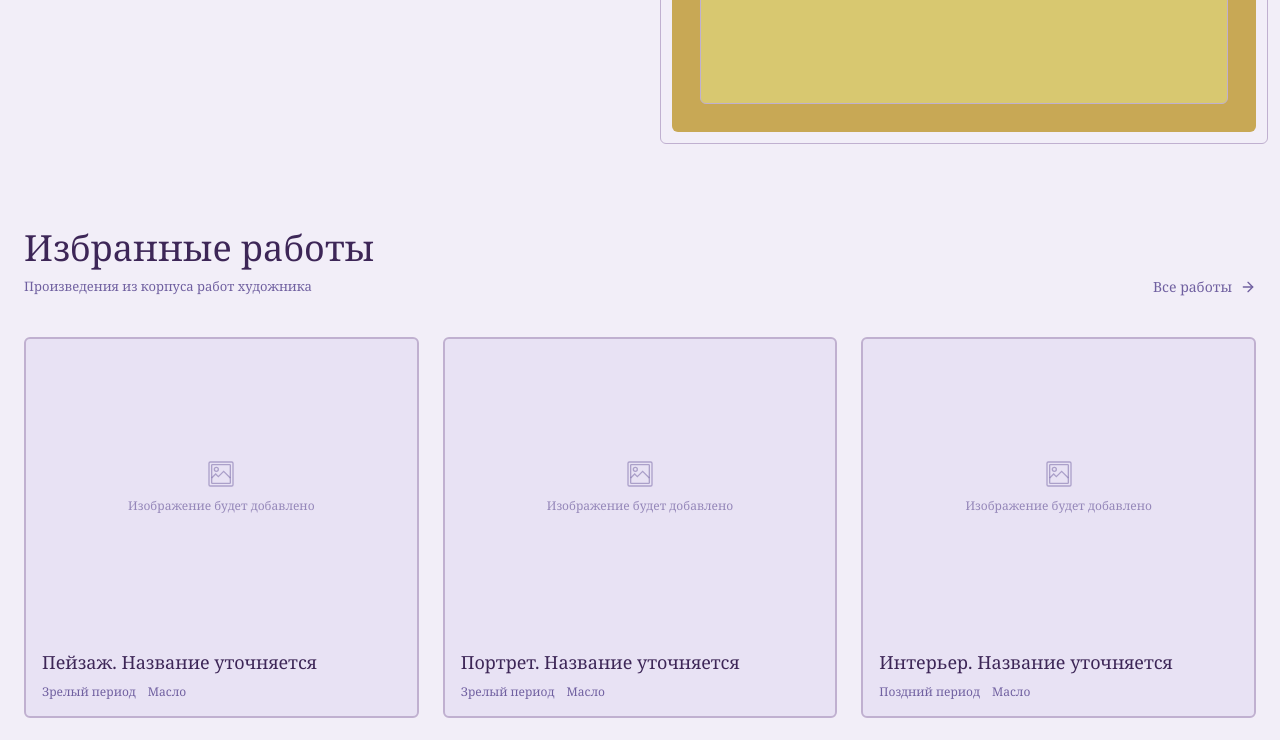
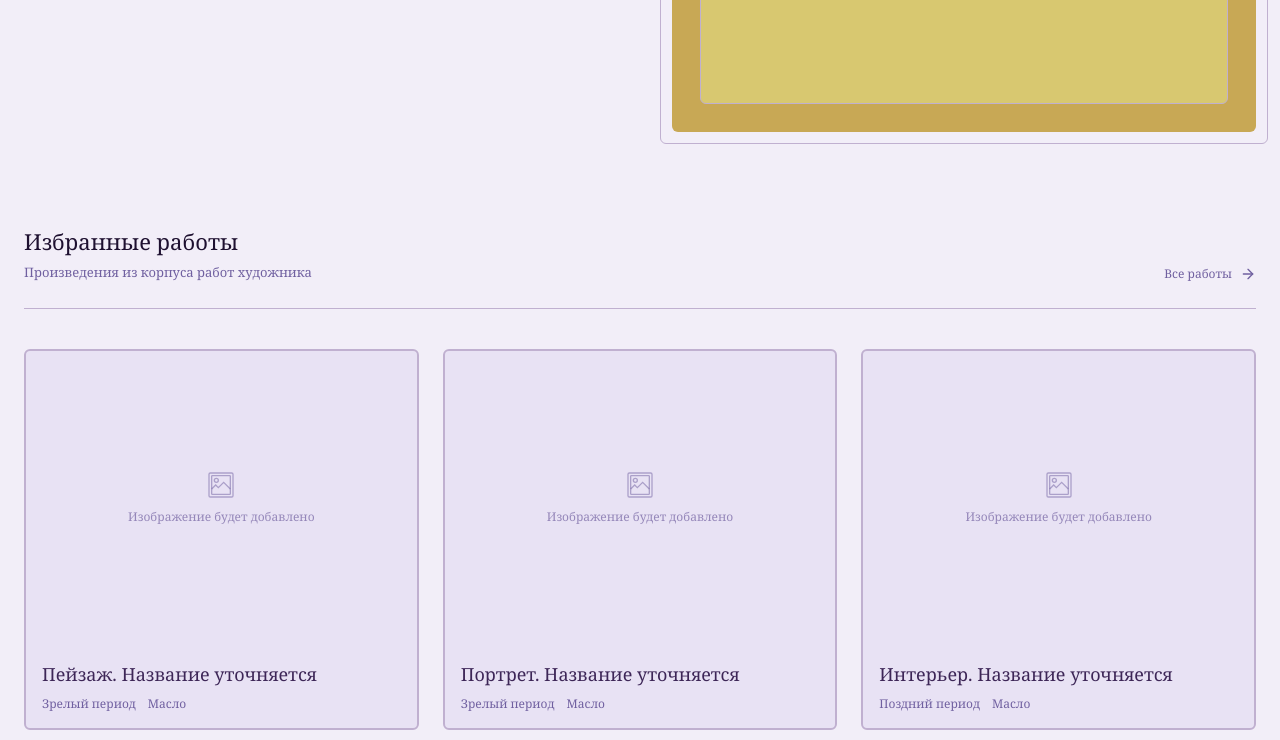
Before and after one commit to odmal88/LA_Ovchinnikov, a Next.js app: page / in a window 1280 px wide. Shown: the part 740-1480 px from the top of the page. Built offline with nearby package versions, Linux system fonts and the light colour scheme.

Commit message:
Repaint featured works section

```diff
--- a/components/home/featured-works.tsx
+++ b/components/home/featured-works.tsx
@@ -7,29 +7,27 @@ export function FeaturedWorks() {
   const works = getFeaturedWorks();
 
   return (
-    <section className="py-16 md:py-24">
+    <section className="py-16 md:py-24 bg-background">
       <div className="container mx-auto px-4 md:px-6">
-        {/* Заголовок секции */}
-        <div className="flex flex-col sm:flex-row justify-between items-start sm:items-end gap-4 mb-10">
+        <div className="flex flex-col sm:flex-row justify-between items-start sm:items-end gap-4 mb-10 border-b border-soft pb-6">
           <div>
-            <h2 className="font-serif text-3xl md:text-4xl text-foreground mb-2">
+            <h2 className="font-serif text-[22px] font-normal text-heading mb-2">
               Избранные работы
             </h2>
-            <p className="text-muted-foreground">
+            <p className="text-[13px] text-primary">
               Произведения из корпуса работ художника
             </p>
           </div>
 
           <Link
             href="/works"
-            className="group flex items-center gap-2 text-sm font-medium text-olive hover:text-foreground transition-colors"
+            className="group flex items-center gap-2 text-[12px] font-normal text-primary hover:text-heading transition-colors"
           >
             Все работы
             <ArrowRight className="h-4 w-4 group-hover:translate-x-1 transition-transform" />
           </Link>
         </div>
 
-        {/* Сетка работ */}
         <div className="grid grid-cols-1 sm:grid-cols-2 lg:grid-cols-3 gap-6">
           {works.map((work, index) => (
             <WorkCard key={work.id} work={work} priority={index < 3} />
```
